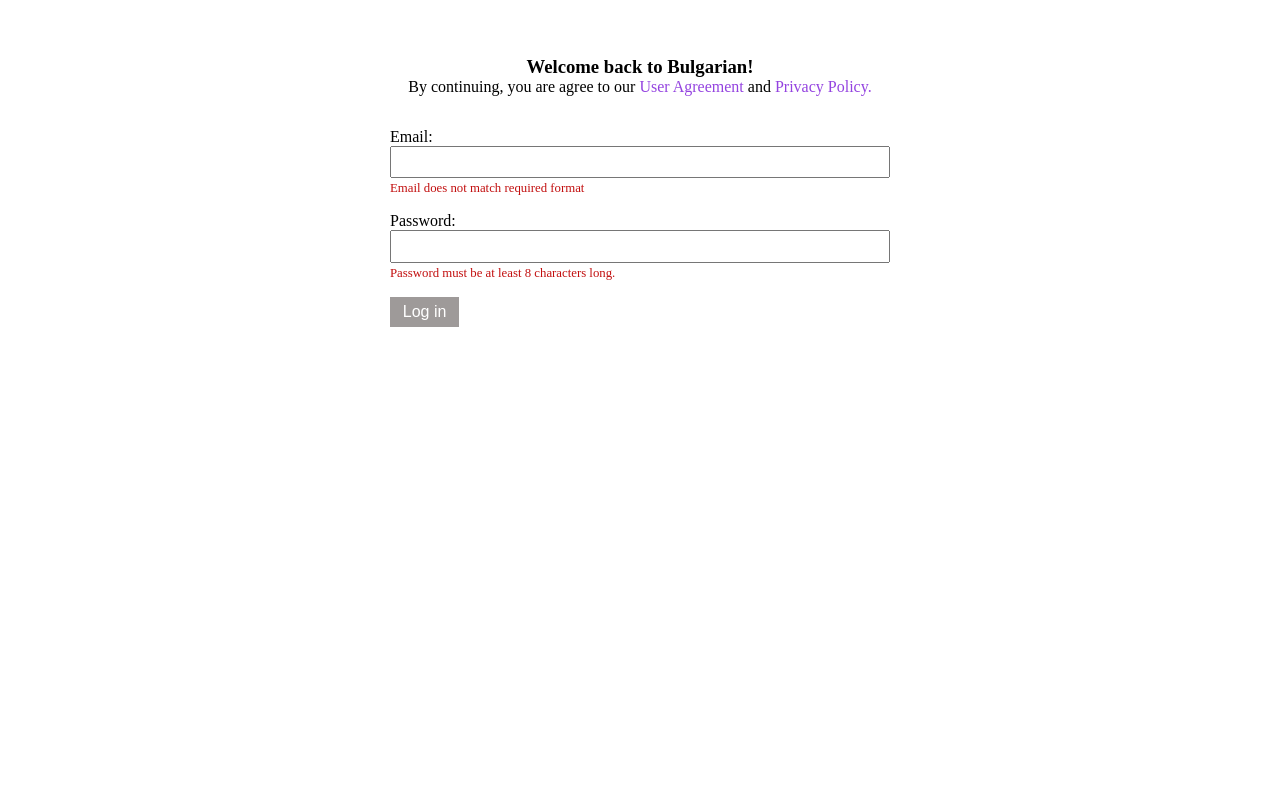
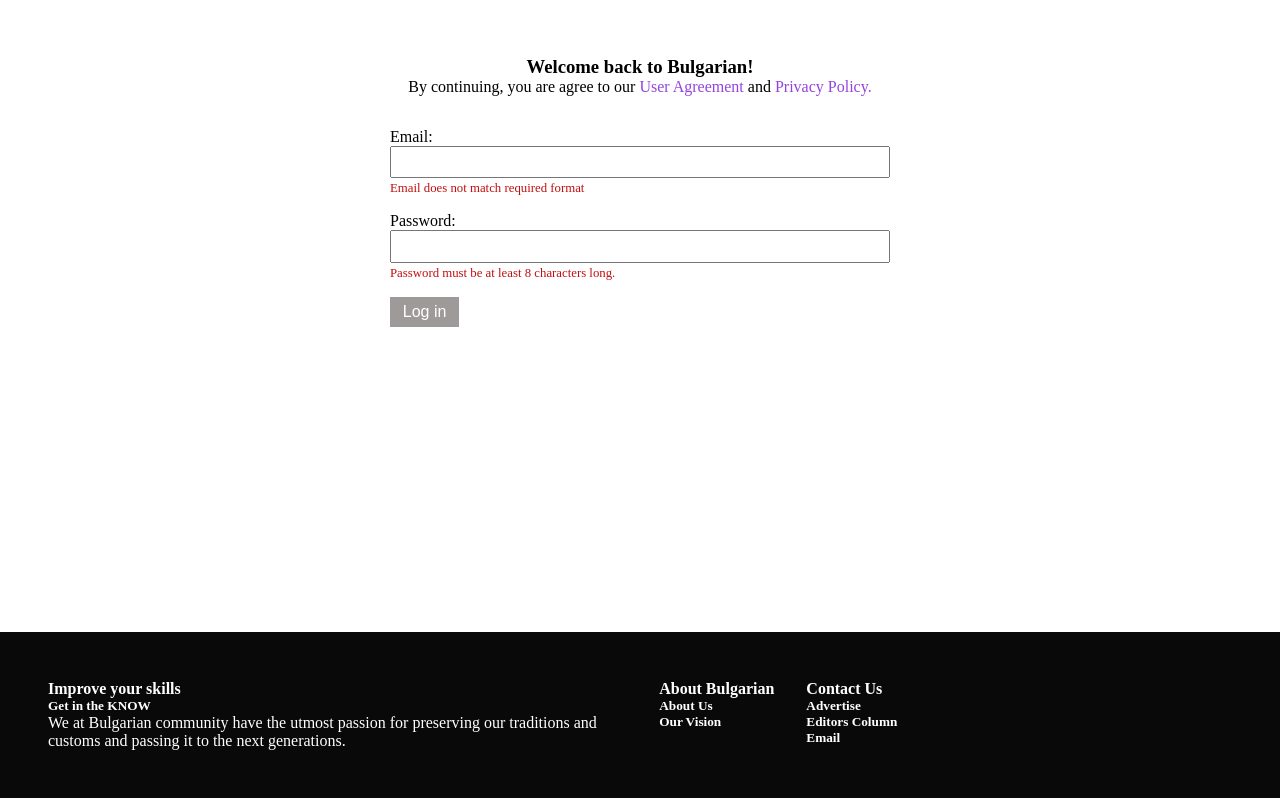
Before and after one commit to Preslav977/blog-api-cms, a React (Vite) app: page / in a window 1280 px wide. Built offline with nearby package versions, Linux system fonts and the light colour scheme.

Commit message:
Created FooterComponent

```diff
--- a/src/App.jsx
+++ b/src/App.jsx
@@ -1,6 +1,7 @@
 import "./index.css";
 import { Outlet } from "react-router-dom";
 import React from "react";
+import FooterComponent from "./components/FooterComponent";
 
 function App() {
   const [posts, setPosts] = React.useState([]);
@@ -10,6 +11,7 @@ function App() {
   return (
     <>
       <Outlet context={[posts, setPosts, IsUserLoggedIn, setIsUserLoggedIn]} />
+      <FooterComponent />
     </>
   );
 }
--- /dev/null
+++ b/src/components/FooterComponent.jsx
@@ -0,0 +1,33 @@
+import styles from "./FooterComponent.module.css";
+
+function FooterComponent() {
+  return (
+    <footer className={styles.footerWrapper}>
+      <div className={styles.footerContainer}>
+        <div className={styles.footerContent}>
+          <h4>Improve your skills</h4>
+          <h5>Get in the KNOW</h5>
+          <p className={styles.footerInformation}>
+            We at Bulgarian community have the utmost passion for preserving our
+            traditions and customs and passing it to the next generations.
+          </p>
+        </div>
+        <div className={styles.footerRightSide}>
+          <div className={styles.footerColumnOne}>
+            <h4>About Bulgarian</h4>
+            <h5>About Us</h5>
+            <h5>Our Vision</h5>
+          </div>
+          <div className={styles.footerColumnTwo}>
+            <h4>Contact Us</h4>
+            <h5>Advertise</h5>
+            <h5>Editors Column</h5>
+            <h5>Email</h5>
+          </div>
+        </div>
+      </div>
+    </footer>
+  );
+}
+
+export default FooterComponent;
--- /dev/null
+++ b/src/components/FooterComponent.module.css
@@ -0,0 +1,33 @@
+.footerWrapper {
+  padding: var(--footer-padding);
+  background-color: var(--footer-background-color);
+  color: var(--author-link-color);
+  margin-top: var(--article-category-margin-top);
+}
+
+.footerContainer {
+  max-width: var(--max-width-sub-content);
+  margin: var(--margin-default);
+  display: flex;
+  gap: var(--featured-tags-gap);
+}
+
+.footerContent {
+  width: var(--footer-content-width);
+}
+
+.footerRightSide {
+  display: flex;
+  gap: var(--footer-right-side-gap);
+}
+
+@media screen and (max-width: 700px) {
+  .footerContainer {
+    display: flex;
+  }
+
+  .footerRightSide {
+    display: flex;
+    flex-direction: column;
+  }
+}
```
